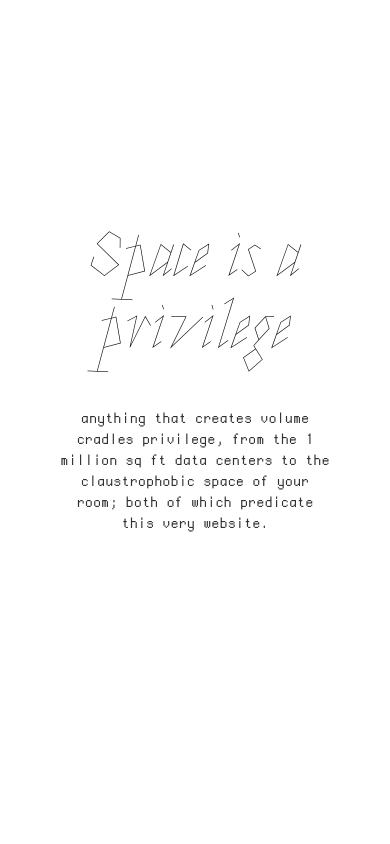
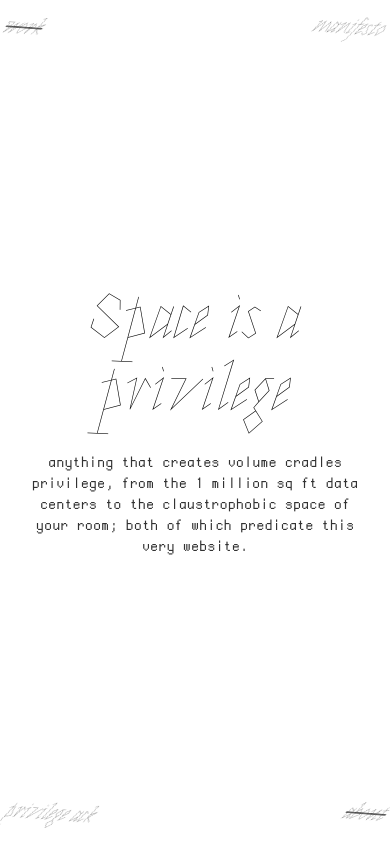
Before and after one commit to pascal-is-waging/13-8, a plain HTML site: page index.html in a window 390 px wide. Drawn offline with nearby package versions, Linux system fonts and the light colour scheme; files whose address does not match are found by name.

Commit message:
manifesto-update

```diff
--- a/app.js
+++ b/app.js
@@ -7,6 +7,7 @@ console.log(words1);
 console.log(words2);
 const ourdiv = $(".contain");
 const temp2 = document.createElement("p");
+temp2.classList.add("para1");
 for (let x = 0; x < words1.length; x++) {
   const neword = document.createElement("span");
   neword.classList.add("word1");
--- a/index.html
+++ b/index.html
@@ -26,6 +26,18 @@
     <title>13*8</title>
   </head>
   <body>
+    <a
+      class="side-item"
+      style="text-decoration: line-through; text-decoration-thickness: 1px"
+      >work</a
+    >
+    <a class="side-item">manifesto</a>
+    <a class="side-item">privilege ack</a>
+    <a
+      class="side-item"
+      style="text-decoration: line-through; text-decoration-thickness: 1px"
+      >about</a
+    >
     <div class="main">
       <div class="contain"></div>
     </div>
--- a/style.css
+++ b/style.css
@@ -21,14 +21,57 @@ body {
   font-size: 1.8rem;
 }
 .main {
-  height: 90vh;
+  height: 100vh;
   display: flex;
   flex-direction: row;
   justify-content: center;
   align-content: center;
   align-items: center;
+  text-align: center;
+}
+/* .side-bar {
+  position: fixed;
+  width: 100vw;
+  height: 100vh;
+  top: 0;
+  left: 0;
+  z-index: -1;
+  /*  */
+/* display: flex; */
+
+.side-skew {
+  transform: skew(331deg, 0deg);
+}
+.side-item {
+  font-family: "Roberte";
+  font-size: 2.5rem;
+  text-decoration: none;
+  transform: skew(319deg, 352deg);
+}
+.side-item:nth-child(4n + 1) {
+  position: fixed;
+  top: 2vh;
+  left: 1vw;
+}
+.side-item:nth-child(4n + 2) {
+  position: fixed;
+  top: 2vh;
+  right: 1vw;
+}
+.side-item:nth-child(4n + 3) {
+  position: fixed;
+  bottom: 2vh;
+  left: 1vw;
+}
+.side-item:nth-child(4n) {
+  position: fixed;
+  bottom: 2vh;
+  right: 1vw;
 }
 .contain {
+  width: 30vw;
+}
+.a .contain {
   /* width: 30vw; */
   text-align: center;
   display: flex;
@@ -48,29 +91,85 @@ body {
   color: gray;
   background-color: black;
 }
+.word1:hover {
+  cursor: nw-resize;
+}
 .word2:nth-child(4n):hover {
-  position: absolute;
-  transform: translate(-150%, -500%);
+  position: fixed;
+  transform: translate(-150%, -1200%);
+  cursor: se-resize;
 }
 .word2:nth-child(4n + 1):hover {
-  position: absolute;
-  transform: translate(-200%, 150%);
+  position: fixed;
+  transform: translate(-500%, 750%);
+  cursor: sw-resize;
 }
 .word2:nth-child(4n + 2):hover {
-  transform: translate(1000%, -200%);
-  position: absolute;
+  transform: translate(900%, -1500%);
+  position: fixed;
+  cursor: ne-resize;
 }
 .word2:nth-child(4n + 3):hover {
-  transform: translate(-500%, 2000%);
-  position: absolute;
+  transform: translate(-1500%, 500%);
+  position: fixed;
+  cursor: nw-resize;
 }
 .para2 {
-  width: 25vw;
+  /* width: 25vw; */
+}
+.side-item:hover {
+  animation: titles 3s forwards;
+}
+.side-item:nth-child(4n + 1):hover {
+  cursor: se-resize;
+}
+.side-item:nth-child(4n + 2):hover {
+  cursor: sw-resize;
+}
+.side-item:nth-child(4n + 3):hover {
+  cursor: ne-resize;
+}
+.side-item:nth-child(4n):hover {
+  cursor: nw-resize;
+}
+@keyframes titles {
+  0% {
+    -webkit-text-stroke: black 0px;
+    transform: skew(319deg, 352deg);
+  }
+  100% {
+    -webkit-text-stroke: black 1px;
+    transform: skew(0deg, 200deg);
+  }
 }
 @media only screen and (max-width: 600px) {
   body {
   }
-  .para2 {
-    width: 70%;
+  .contain {
+    width: 85vw;
+  }
+  .side-item {
+    font-size: 2rem;
+    transform: skew(328deg, 0deg) rotate3d(1, 1, 300, 4deg);
+  }
+  .word2:nth-child(4n):hover {
+    position: fixed;
+    transform: translate(-150%, -100%);
+    cursor: se-resize;
+  }
+  .word2:nth-child(4n + 1):hover {
+    position: fixed;
+    transform: translate(-300%, 250%);
+    cursor: sw-resize;
+  }
+  .word2:nth-child(4n + 2):hover {
+    transform: translate(200%, -150%);
+    position: fixed;
+    cursor: ne-resize;
+  }
+  .word2:nth-child(4n + 3):hover {
+    transform: translate(-150%, 300%);
+    position: fixed;
+    cursor: nw-resize;
   }
 }
```
